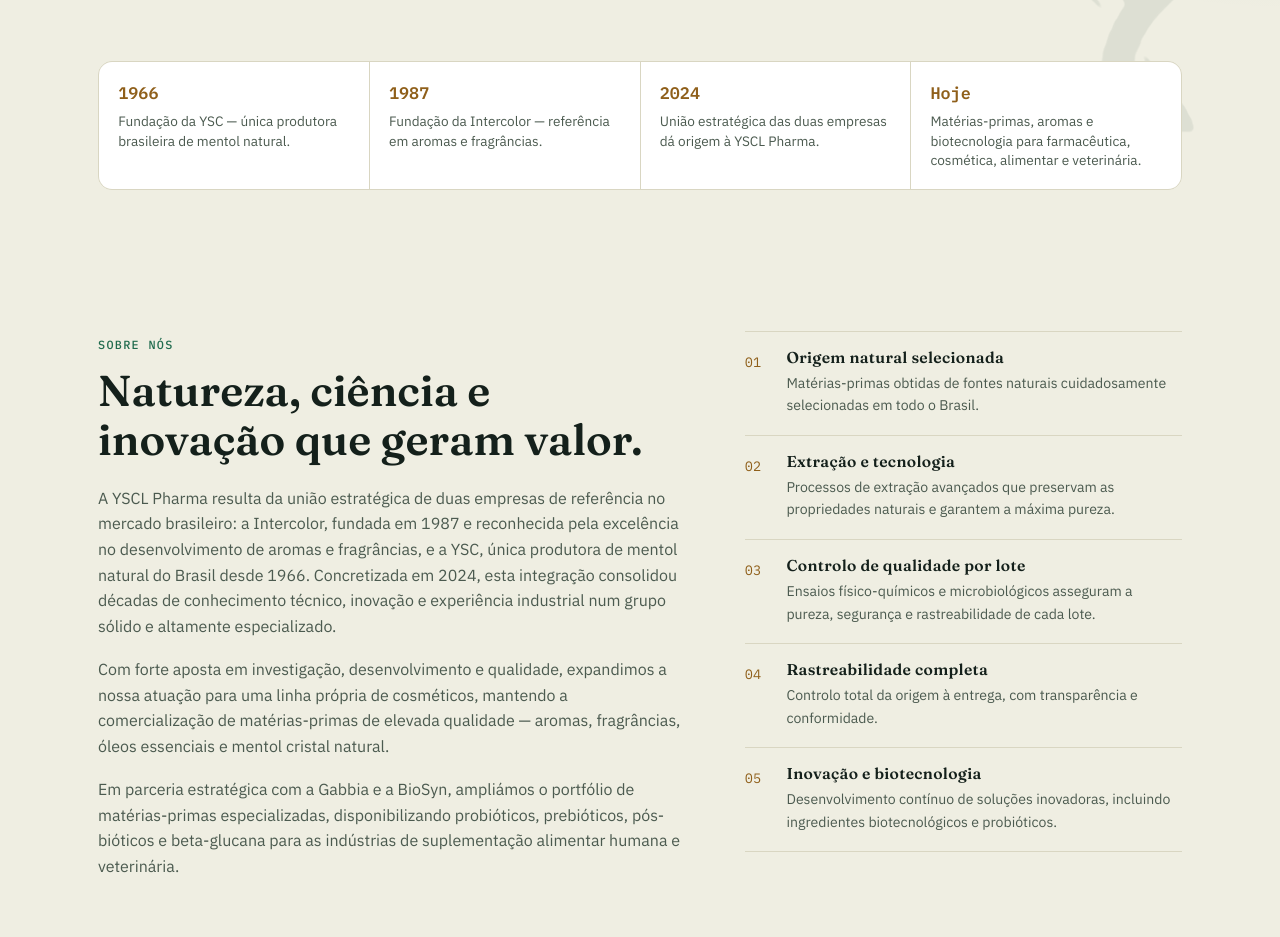
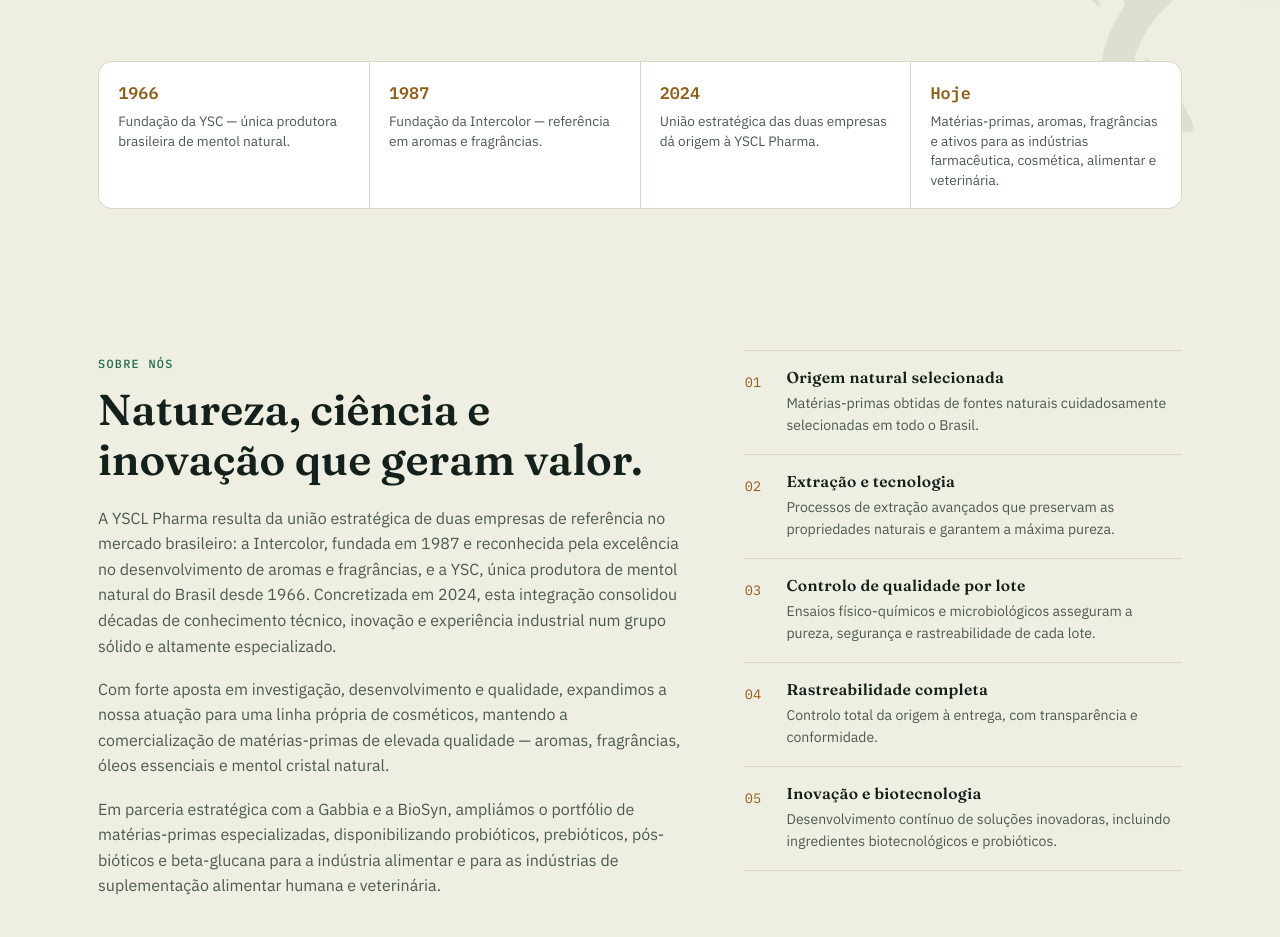
Before and after one commit to FranciscoBranquinho/YSCL, a plain HTML site: page index.html in a window 1280 px wide. Shown: the part 555-1492 px from the top of the page. Drawn offline with Linux system fonts and the light colour scheme.

Commit message:
Update copy: remove Intercolor link, refine YSC and industry wording
- Remove Grupo Intercolor / intercolor.site from contacts
- Reword YSC line so "única" applies only to natural menthol
- Update "Hoje" timeline: raw materials, flavours, fragrances and actives
- Add food industry to Sobre nós partnership paragraph
- Update EN/ES translations accordingly

```diff
--- a/index.html
+++ b/index.html
@@ -430,7 +430,7 @@
         <div class="timeline-item"><span class="yr">1966</span><p>Fundação da YSC — única produtora brasileira de mentol natural.</p></div>
         <div class="timeline-item"><span class="yr">1987</span><p>Fundação da Intercolor — referência em aromas e fragrâncias.</p></div>
         <div class="timeline-item"><span class="yr">2024</span><p>União estratégica das duas empresas dá origem à YSCL Pharma.</p></div>
-        <div class="timeline-item"><span class="yr">Hoje</span><p>Matérias-primas, aromas e biotecnologia para farmacêutica, cosmética, alimentar e veterinária.</p></div>
+        <div class="timeline-item"><span class="yr">Hoje</span><p>Matérias-primas, aromas, fragrâncias e ativos para as indústrias farmacêutica, cosmética, alimentar e veterinária.</p></div>
       </div>
     </div>
   </section>
@@ -443,7 +443,7 @@
         <h2 class="about-title">Natureza, ciência e inovação que geram valor.</h2>
         <p class="lede">A YSCL Pharma resulta da união estratégica de duas empresas de referência no mercado brasileiro: a Intercolor, fundada em 1987 e reconhecida pela excelência no desenvolvimento de aromas e fragrâncias, e a YSC, única produtora de mentol natural do Brasil desde 1966. Concretizada em 2024, esta integração consolidou décadas de conhecimento técnico, inovação e experiência industrial num grupo sólido e altamente especializado.</p>
         <p class="lede">Com forte aposta em investigação, desenvolvimento e qualidade, expandimos a nossa atuação para uma linha própria de cosméticos, mantendo a comercialização de matérias-primas de elevada qualidade — aromas, fragrâncias, óleos essenciais e mentol cristal natural.</p>
-        <p class="lede">Em parceria estratégica com a Gabbia e a BioSyn, ampliámos o portfólio de matérias-primas especializadas, disponibilizando probióticos, prebióticos, pós-bióticos e beta-glucana para as indústrias de suplementação alimentar humana e veterinária.</p>
+        <p class="lede">Em parceria estratégica com a Gabbia e a BioSyn, ampliámos o portfólio de matérias-primas especializadas, disponibilizando probióticos, prebióticos, pós-bióticos e beta-glucana para a indústria alimentar e para as indústrias de suplementação alimentar humana e veterinária.</p>
       </div>
       <div class="pillars">
         <div class="pillar"><span class="num">01</span><div><h3>Origem natural selecionada</h3><p>Matérias-primas obtidas de fontes naturais cuidadosamente selecionadas em todo o Brasil.</p></div></div>
@@ -663,7 +663,7 @@
         <div class="group-co">
           <span class="yr">Desde 1966</span>
           <h3>YSC</h3>
-          <p>Única produtora brasileira de mentol natural, óleos essenciais, vegetais e manteigas.</p>
+          <p>Única produtora brasileira de mentol natural. Produz também óleos essenciais, óleos vegetais e manteigas naturais.</p>
         </div>
         <div class="group-plus">+</div>
         <div class="group-co">
@@ -696,10 +696,6 @@
           <div class="item">
             <svg viewBox="0 0 24 24" fill="none" stroke="currentColor" stroke-width="1.8"><path d="M22 16.9v3a2 2 0 0 1-2.2 2 19.8 19.8 0 0 1-8.6-3.1 19.5 19.5 0 0 1-6-6A19.8 19.8 0 0 1 2.1 4.2 2 2 0 0 1 4.1 2h3a2 2 0 0 1 2 1.7c.1.9.3 1.8.6 2.7a2 2 0 0 1-.5 2.1L8 9.7a16 16 0 0 0 6 6l1.2-1.2a2 2 0 0 1 2.1-.5c.9.3 1.8.5 2.7.6a2 2 0 0 1 1.7 2.1z"/></svg>
             <div><span class="lbl">Telefones</span><br><a href="tel:+351935619005">935 619 005</a> · <a href="tel:+351968178642">968 178 642</a></div>
-          </div>
-          <div class="item">
-            <svg viewBox="0 0 24 24" fill="none" stroke="currentColor" stroke-width="1.8"><circle cx="12" cy="12" r="10"/><path d="M2 12h20M12 2a15 15 0 0 1 0 20 15 15 0 0 1 0-20z"/></svg>
-            <div><span class="lbl">Grupo Intercolor</span><br><a href="https://intercolor.site/" target="_blank" rel="noopener">intercolor.site</a></div>
           </div>
           <div class="item">
             <svg viewBox="0 0 24 24" fill="none" stroke="currentColor" stroke-width="1.8"><path d="M12 22s7-6.2 7-12a7 7 0 0 0-14 0c0 5.8 7 12 7 12z"/><circle cx="12" cy="10" r="2.5"/></svg>
@@ -785,7 +781,7 @@
       "Natureza, ciência e inovação que geram valor.":["Nature, science and innovation that create value.","Naturaleza, ciencia e innovación que generan valor."],
       "A YSCL Pharma resulta da união estratégica de duas empresas de referência no mercado brasileiro: a Intercolor, fundada em 1987 e reconhecida pela excelência no desenvolvimento de aromas e fragrâncias, e a YSC, única produtora de mentol natural do Brasil desde 1966. Concretizada em 2024, esta integração consolidou décadas de conhecimento técnico, inovação e experiência industrial num grupo sólido e altamente especializado.":["YSCL Pharma is the result of the strategic union of two leading companies in the Brazilian market: Intercolor, founded in 1987 and recognised for excellence in developing flavours and fragrances, and YSC, Brazil's only producer of natural menthol since 1966. Completed in 2024, this integration brought together decades of technical know-how, innovation and industrial experience into a solid, highly specialised group.","YSCL Pharma es el resultado de la unión estratégica de dos empresas de referencia en el mercado brasileño: Intercolor, fundada en 1987 y reconocida por su excelencia en el desarrollo de aromas y fragancias, y YSC, única productora de mentol natural de Brasil desde 1966. Concretada en 2024, esta integración consolidó décadas de conocimiento técnico, innovación y experiencia industrial en un grupo sólido y altamente especializado."],
       "Com forte aposta em investigação, desenvolvimento e qualidade, expandimos a nossa atuação para uma linha própria de cosméticos, mantendo a comercialização de matérias-primas de elevada qualidade — aromas, fragrâncias, óleos essenciais e mentol cristal natural.":["With a strong commitment to research, development and quality, we have expanded into our own cosmetics line, while continuing to supply high-quality raw materials — flavours, fragrances, essential oils and natural crystal menthol.","Con una fuerte apuesta por la investigación, el desarrollo y la calidad, ampliamos nuestra actividad a una línea propia de cosméticos, manteniendo la comercialización de materias primas de alta calidad — aromas, fragancias, aceites esenciales y mentol cristal natural."],
-      "Em parceria estratégica com a Gabbia e a BioSyn, ampliámos o portfólio de matérias-primas especializadas, disponibilizando probióticos, prebióticos, pós-bióticos e beta-glucana para as indústrias de suplementação alimentar humana e veterinária.":["In strategic partnership with Gabbia and BioSyn, we have broadened our portfolio of specialised raw materials, offering probiotics, prebiotics, postbiotics and beta-glucan to the human and veterinary food supplement industries.","En alianza estratégica con Gabbia y BioSyn, ampliamos el portafolio de materias primas especializadas, ofreciendo probióticos, prebióticos, posbióticos y betaglucano para las industrias de suplementación alimentaria humana y veterinaria."],
+      "Em parceria estratégica com a Gabbia e a BioSyn, ampliámos o portfólio de matérias-primas especializadas, disponibilizando probióticos, prebióticos, pós-bióticos e beta-glucana para a indústria alimentar e para as indústrias de suplementação alimentar humana e veterinária.":["In strategic partnership with Gabbia and BioSyn, we have broadened our portfolio of specialised raw materials, offering probiotics, prebiotics, postbiotics and beta-glucan to the food industry and to the human and veterinary food supplement industries.","En alianza estratégica con Gabbia y BioSyn, ampliamos el portafolio de materias primas especializadas, ofreciendo probióticos, prebióticos, posbióticos y betaglucano para la industria alimentaria y para las industrias de suplementación alimentaria humana y veterinaria."],
       "Inovação":["Innovation","Innovación"],
       "Parceria":["Partnership","Colaboración"],
       "Apresentação de produtos":["Product overview","Presentación de productos"],
@@ -879,7 +875,7 @@
       "Bem-estar e óleos essenciais":["Wellbeing and essential oils","Bienestar y aceites esenciales"],
       "Desde 1966":["Since 1966","Desde 1966"],
       "Desde 1987":["Since 1987","Desde 1987"],
-      "Única produtora brasileira de mentol natural, óleos essenciais, vegetais e manteigas.":["Brazil's only producer of natural menthol, plus essential oils, vegetable oils and butters.","Única productora brasileña de mentol natural, aceites esenciales, vegetales y mantecas."],
+      "Única produtora brasileira de mentol natural. Produz também óleos essenciais, óleos vegetais e manteigas naturais.":["Brazil's only producer of natural menthol. It also produces essential oils, vegetable oils and natural butters.","Única productora brasileña de mentol natural. También produce aceites esenciales, aceites vegetales y mantecas naturales."],
       "Referência em aromas e fragrâncias personalizadas para a indústria.":["A benchmark in custom flavours and fragrances for industry.","Referencia en aromas y fragancias personalizadas para la industria."],
       "Contacto":["Contact","Contacto"],
       "Vamos conversar sobre o seu projeto.":["Let's talk about your project.","Hablemos de su proyecto."],
@@ -887,7 +883,6 @@
       "Ligar agora":["Call now","Llamar ahora"],
       "Telefones":["Phones","Teléfonos"],
       "Morada":["Address","Dirección"],
-      "Grupo Intercolor":["Intercolor Group","Grupo Intercolor"],
       "Ingredientes que inspiram soluções. Parcerias que constroem o futuro.":["Ingredients that inspire solutions. Partnerships that build the future.","Ingredientes que inspiran soluciones. Alianzas que construyen el futuro."],
       "Portfólio":["Portfolio","Portafolio"],
       "Empresa":["Company","Empresa"],
@@ -897,7 +892,7 @@
       "Única produtora de mentol natural do Brasil":["Brazil's only natural menthol producer","Única productora de mentol natural de Brasil"],
       "Mentol cristalizado, em pó e óleos de menta com origem rastreável, produzidos pela empresa do grupo.":["Crystallised and powdered menthol and mint oils with traceable origin, produced by our group company.","Mentol cristalizado, en polvo y aceites de menta con origen trazable, producidos por la empresa del grupo."],
       "Hoje":["Today","Hoy"],
-      "Matérias-primas, aromas e biotecnologia para farmacêutica, cosmética, alimentar e veterinária.":["Raw materials, flavours and biotech for pharma, cosmetics, food and veterinary.","Materias primas, aromas y biotecnología para farmacéutica, cosmética, alimentaria y veterinaria."],
+      "Matérias-primas, aromas, fragrâncias e ativos para as indústrias farmacêutica, cosmética, alimentar e veterinária.":["Raw materials, flavours, fragrances and actives for the pharmaceutical, cosmetic, food and veterinary industries.","Materias primas, aromas, fragancias y activos para las industrias farmacéutica, cosmética, alimentaria y veterinaria."],
       "Origem natural selecionada":["Selected natural origin","Origen natural seleccionado"],
       "Matérias-primas obtidas de fontes naturais cuidadosamente selecionadas em todo o Brasil.":["Raw materials obtained from carefully selected natural sources across Brazil.","Materias primas obtenidas de fuentes naturales cuidadosamente seleccionadas en todo Brasil."],
       "Extração e tecnologia":["Extraction and technology","Extracción y tecnología"],
```
